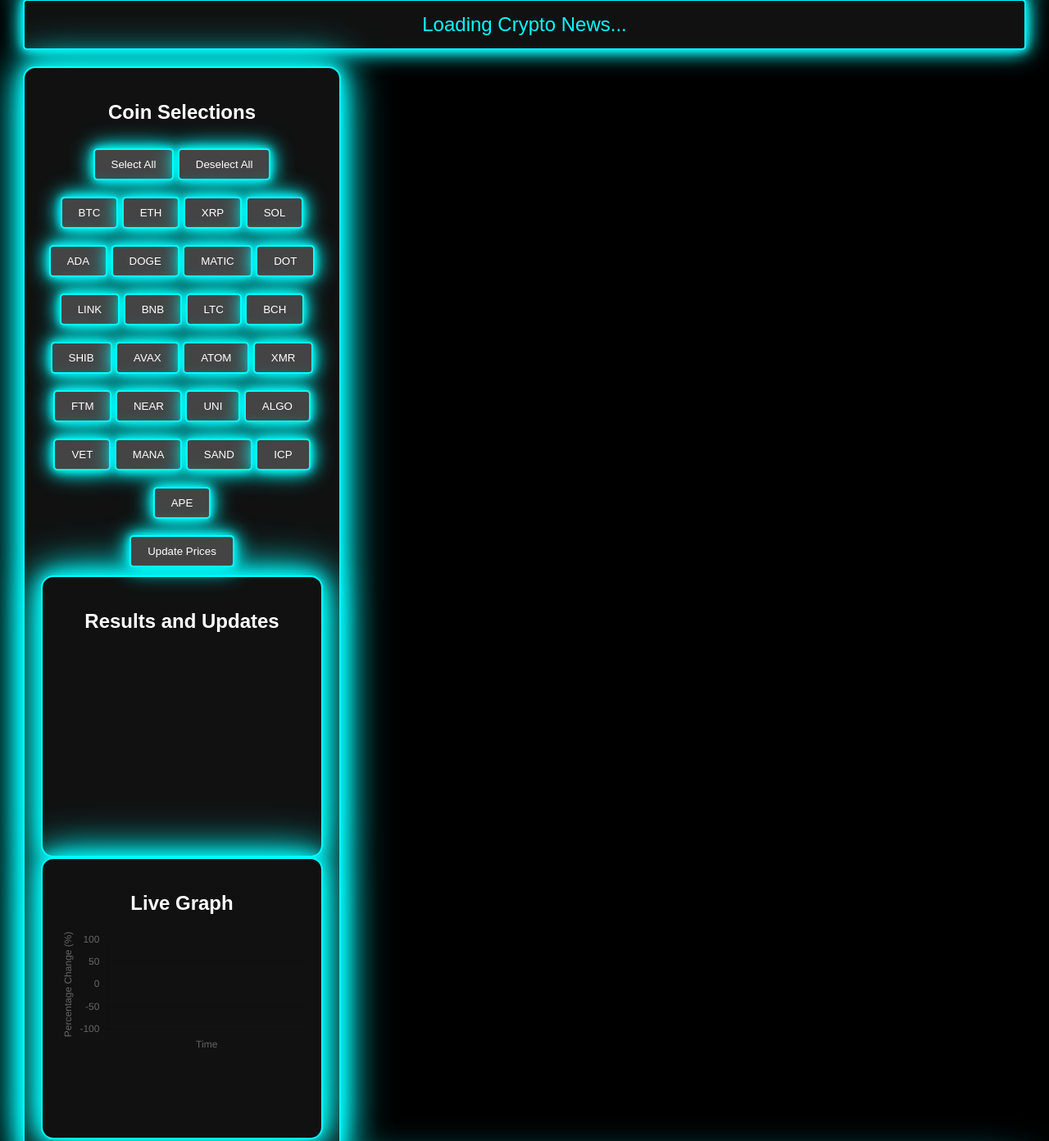
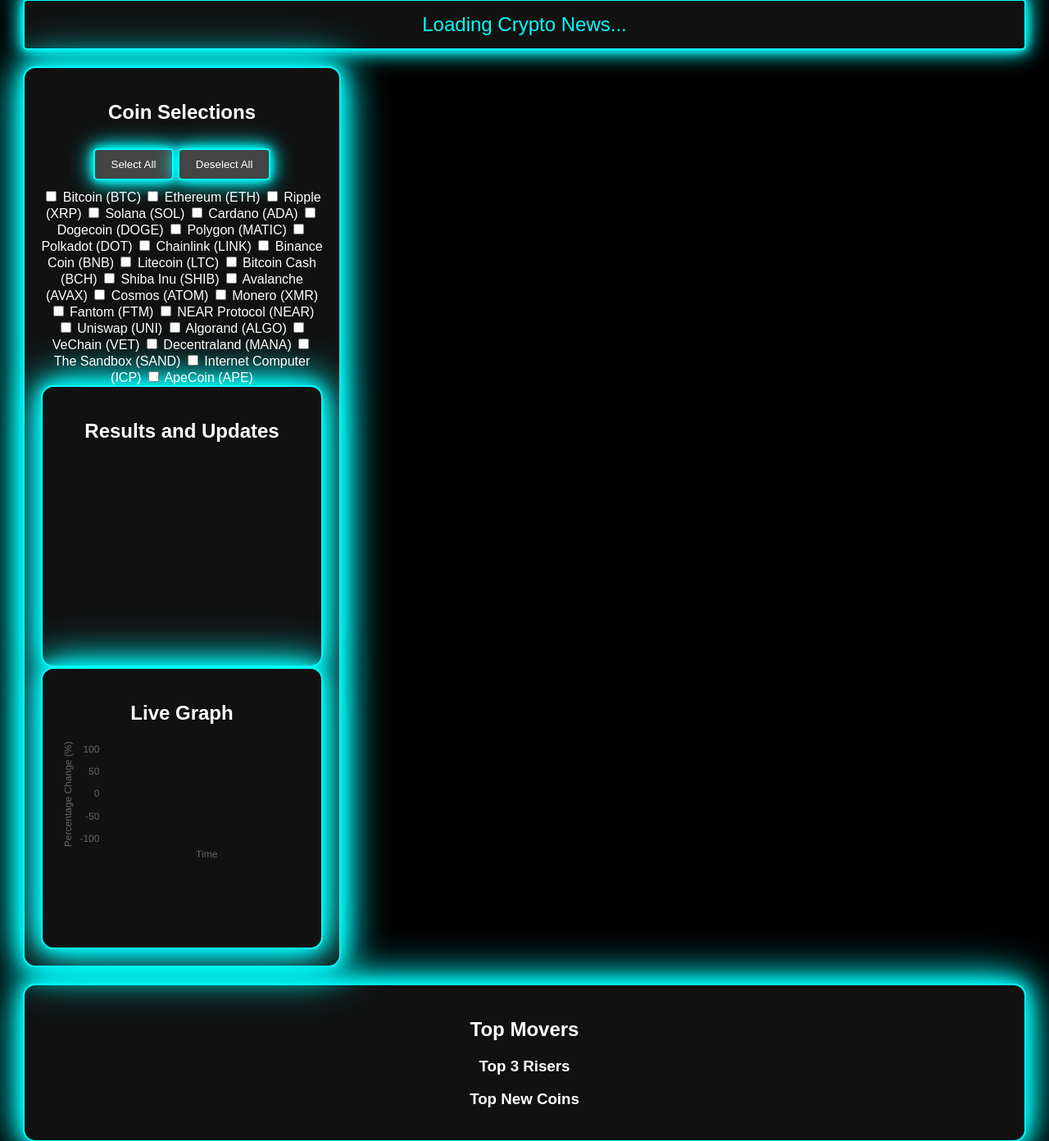
Before and after one commit to MattyAtown/CryptoKitty-Live, a Flask app: page / in a window 1280 px wide. Shown: the part 173-1565 px from the top of the page at 82% size. Run offline with Flask 3, Linux system fonts and the light colour scheme.

Commit message:
Update index.html

```diff
--- a/templates/index.html
+++ b/templates/index.html
@@ -28,34 +28,33 @@
             <h2>Coin Selections</h2>
             <button id="select-all">Select All</button>
             <button id="deselect-all">Deselect All</button>
-            <div id="coin-list">
-    <button value="BTC" title="Bitcoin (BTC)">BTC</button>
-    <button value="ETH" title="Ethereum (ETH)">ETH</button>
-    <button value="XRP" title="Ripple (XRP)">XRP</button>
-    <button value="SOL" title="Solana (SOL)">SOL</button>
-    <button value="ADA" title="Cardano (ADA)">ADA</button>
-    <button value="DOGE" title="Dogecoin (DOGE)">DOGE</button>
-    <button value="MATIC" title="Polygon (MATIC)">MATIC</button>
-    <button value="DOT" title="Polkadot (DOT)">DOT</button>
-    <button value="LINK" title="Chainlink (LINK)">LINK</button>
-    <button value="BNB" title="Binance Coin (BNB)">BNB</button>
-    <button value="LTC" title="Litecoin (LTC)">LTC</button>
-    <button value="BCH" title="Bitcoin Cash (BCH)">BCH</button>
-    <button value="SHIB" title="Shiba Inu (SHIB)">SHIB</button>
-    <button value="AVAX" title="Avalanche (AVAX)">AVAX</button>
-    <button value="ATOM" title="Cosmos (ATOM)">ATOM</button>
-    <button value="XMR" title="Monero (XMR)">XMR</button>
-    <button value="FTM" title="Fantom (FTM)">FTM</button>
-    <button value="NEAR" title="NEAR Protocol (NEAR)">NEAR</button>
-    <button value="UNI" title="Uniswap (UNI)">UNI</button>
-    <button value="ALGO" title="Algorand (ALGO)">ALGO</button>
-    <button value="VET" title="VeChain (VET)">VET</button>
-    <button value="MANA" title="Decentraland (MANA)">MANA</button>
-    <button value="SAND" title="The Sandbox (SAND)">SAND</button>
-    <button value="ICP" title="Internet Computer (ICP)">ICP</button>
-    <button value="APE" title="ApeCoin (APE)">APE</button>
+           <div id="coin-list">
+    <label><input type="checkbox" value="BTC"> Bitcoin (BTC)</label>
+    <label><input type="checkbox" value="ETH"> Ethereum (ETH)</label>
+    <label><input type="checkbox" value="XRP"> Ripple (XRP)</label>
+    <label><input type="checkbox" value="SOL"> Solana (SOL)</label>
+    <label><input type="checkbox" value="ADA"> Cardano (ADA)</label>
+    <label><input type="checkbox" value="DOGE"> Dogecoin (DOGE)</label>
+    <label><input type="checkbox" value="MATIC"> Polygon (MATIC)</label>
+    <label><input type="checkbox" value="DOT"> Polkadot (DOT)</label>
+    <label><input type="checkbox" value="LINK"> Chainlink (LINK)</label>
+    <label><input type="checkbox" value="BNB"> Binance Coin (BNB)</label>
+    <label><input type="checkbox" value="LTC"> Litecoin (LTC)</label>
+    <label><input type="checkbox" value="BCH"> Bitcoin Cash (BCH)</label>
+    <label><input type="checkbox" value="SHIB"> Shiba Inu (SHIB)</label>
+    <label><input type="checkbox" value="AVAX"> Avalanche (AVAX)</label>
+    <label><input type="checkbox" value="ATOM"> Cosmos (ATOM)</label>
+    <label><input type="checkbox" value="XMR"> Monero (XMR)</label>
+    <label><input type="checkbox" value="FTM"> Fantom (FTM)</label>
+    <label><input type="checkbox" value="NEAR"> NEAR Protocol (NEAR)</label>
+    <label><input type="checkbox" value="UNI"> Uniswap (UNI)</label>
+    <label><input type="checkbox" value="ALGO"> Algorand (ALGO)</label>
+    <label><input type="checkbox" value="VET"> VeChain (VET)</label>
+    <label><input type="checkbox" value="MANA"> Decentraland (MANA)</label>
+    <label><input type="checkbox" value="SAND"> The Sandbox (SAND)</label>
+    <label><input type="checkbox" value="ICP"> Internet Computer (ICP)</label>
+    <label><input type="checkbox" value="APE"> ApeCoin (APE)</label>
 </div>
-<button id="update-prices-btn">Update Prices</button>
 
         <div id="updates-results">
             <h2>Results and Updates</h2>
```
